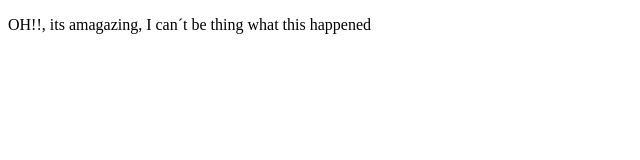
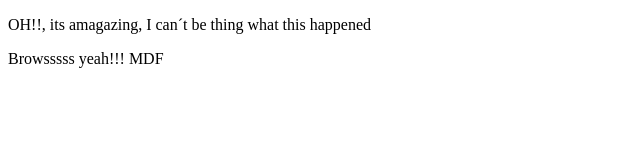
Before and after one commit to Will-Carlo/cursoPrework, a plain HTML site: page index.html in a window 1280 px wide. Shown: the whole page, without its empty margins (0-640 px from the left). Drawn offline with Linux system fonts and the light colour scheme.

Commit message:
cambios agragamos cosillas

```diff
--- a/index.html
+++ b/index.html
@@ -8,5 +8,6 @@
 </head>
 <body>
 <p>OH!!, its amagazing, I can´t be thing what this happened</p>
+<p>Browsssss yeah!!! MDF</p>
 </body>
 </html>
```
